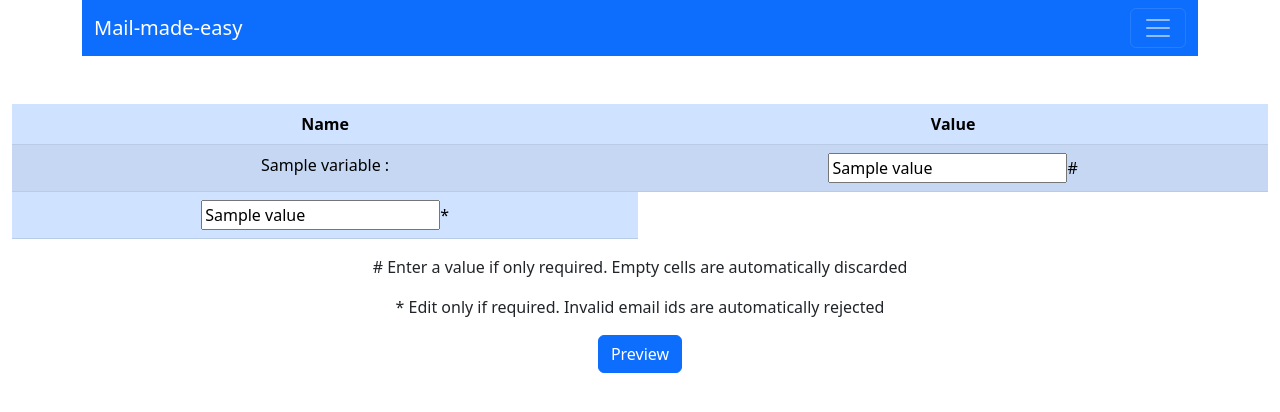
After one commit to sagar1729sagar/cs50_final_project, a Flask app: template templates/email.html in a window 1280 px wide. The commit adds this page. Shown: the top 412 px of the page. Run offline with Flask 3, Linux system fonts and the light colour scheme; the template is opened without the code that fills it: most values are stand-ins (such as "Sample title", 1, 10 or a date in 2020).

Commit message:
background

```diff
--- a/app.py
+++ b/app.py
@@ -21,10 +21,62 @@ def index():
 
 @app.route("/email", methods=["GET", "POST"])
 def email():
-   option = request.form.get('template_selection')
-   print("option")
-   print(option)
-   return redirect("/")
+   if request.method == "POST":
+      option = request.form.get('template_id')
+      variables = []
+      receivers = []
+      if option:
+         # Get variables
+         db = sqlite3.connect('emails.db')
+         cursor = db.cursor()
+         cursor.execute("SELECT * FROM variables WHERE template_id = ?", [option])
+         variables = cursor.fetchall()
+         cursor.execute("SELECT * FROM receiver WHERE template_id = ?", [option])
+         receivers = cursor.fetchall()
+         db.close()
+         print(variables)
+         print(receivers)
+         #Make dictionaries
+         variables = [{'name':name, 'value':''} for _,name,_ in variables]
+         receivers = [{'name': email_id, 'value': email_id, 'type':value} for _,email_id,value,_ in receivers]
+         print(variables)
+         print(receivers)
+      return render_template('email.html', template_id=option, variables=variables, receivers=receivers)
+   elif request.args.get('email_body'):
+      return redirect("/")
+   else :
+      print(request.args)
+      template_id = request.args.get('template_id')
+      print("get params")
+      print(template_id)
+      #Get varaibles
+      db = sqlite3.connect('emails.db')
+      cursor = db.cursor()
+      cursor.execute("SELECT * FROM variables WHERE template_id = ?", [template_id])
+      variables = cursor.fetchall()
+      cursor.execute("SELECT * FROM receiver WHERE template_id = ?", [template_id])
+      receivers = cursor.fetchall()
+      cursor.execute("SELECT * FROM template WHERE id = ?", [template_id])
+      body = cursor.fetchall()
+      db.close()
+
+      # #Change tuples to arrays
+      variables = [{'name':name, 'value':request.args.get(name)} for _,name,_ in variables]
+      receivers = [{'name': email_id, 'value': request.args.get(email_id), 'type':value} for _,email_id,value,_ in receivers]
+      # variables = [[a,b,c] for a,b,c in variables]
+      # receivers = [[a,b,c,d] for a,b,c,d in receivers]
+
+      # #Update values with get variables
+      # # variable_dict, receiver_dict
+      # for variable in variables
+
+      # Set preview text
+      if body:
+         body = body[0][1]
+         for variable in variables:
+            body = body.replace("'"+variable['name']+"'", variable['value'])
+
+      return render_template('email.html', template_id= template_id, variables=variables, receivers=receivers, preview= body)
 
 
 @app.route("/template", methods=["GET","POST"])
--- /dev/null
+++ b/templates/email.html
@@ -0,0 +1,61 @@
+{% extends "layout.html" %}
+
+{% block body %}
+    {% if not template_id %}
+        No template selected
+    {% else %}
+        <form action="/email">
+            {% if variables or receivers %}
+                <input type="text" name="template_id" value="{{template_id}}" hidden>
+                <table class="table table-primary table-striped">
+                    <thead>
+                        <th>Name</th>
+                        <th>Value</th>
+                    </thead>
+                    <tbody>
+                        {% for variable in variables %}
+                            <tr>
+                                <td>{{variable['name']}} : </td>
+                                <td>
+                                    <input type="text" name="{{variable['name']}}" value = "{{variable['value']}}">#
+                                </td>
+                            </tr>
+                        {% endfor %}
+                        {% for receiver in receivers %}
+                        <tr>
+                            {% if receiver['type'] == 1 %}
+                                <td>Send to : </td>
+                            {% endif %}
+                            {% if receiver['type'] == 2 %}
+                                <td>CC to : </td>
+                            {% endif %}
+                            <td>
+                                <input type="email" name="{{receiver['name']}}" value="{{receiver['value']}}">*
+                            </td>
+                        </tr>
+                        {% endfor %}
+                        {% if preview %}
+                            <tr>
+                                <td>Email body : </td>
+                                <td><textarea type="text" name="email_body" rows="4" cols="50" >{{preview}} </textarea>*</td>
+                            </tr>
+                        {% endif %}
+                    </tbody>
+                </table>
+                    <p># Enter a value if only required. Empty cells are automatically discarded</p>
+                    <p>* Edit only if required. Invalid email ids are automatically rejected</p>
+            {% endif %}
+            <div>
+                <button type="submit" class="btn btn-primary">
+                    {% if preview %}
+                        Create mail
+                    {% else %}
+                        Preview
+                    {% endif %}
+                </button>
+            </div>
+        </form>
+    {% endif %}
+
+
+{% endblock %}
--- a/templates/index.html
+++ b/templates/index.html
@@ -19,7 +19,7 @@
                         {% for row in rows %}
                             <tr>
                                 <td>
-                                    <input type="radio" id="{{row[0]}}" name="template_selection" value="{{row[0]}}">
+                                    <input type="radio" id="{{row[0]}}" name="template_id" value="{{row[0]}}">
                                 </td>
                                 <td>
                                     {{row[1]}}
```
